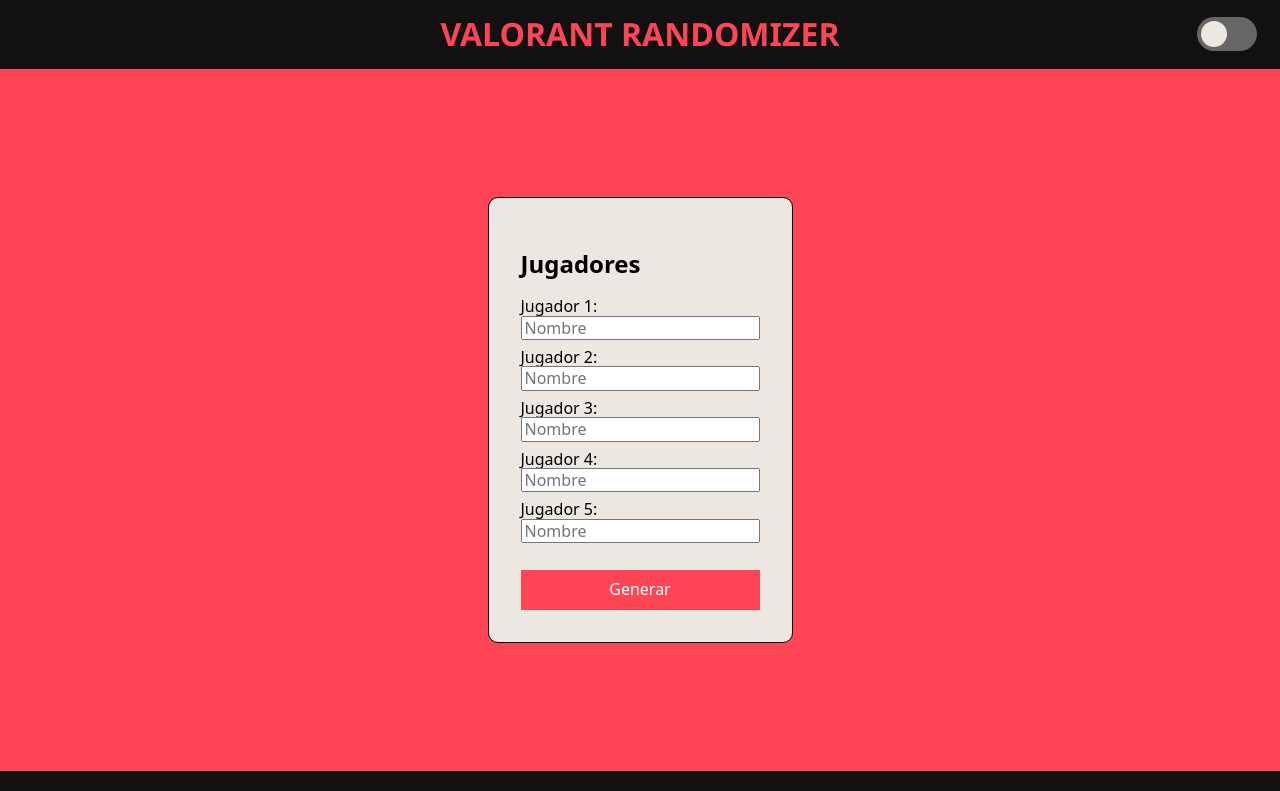
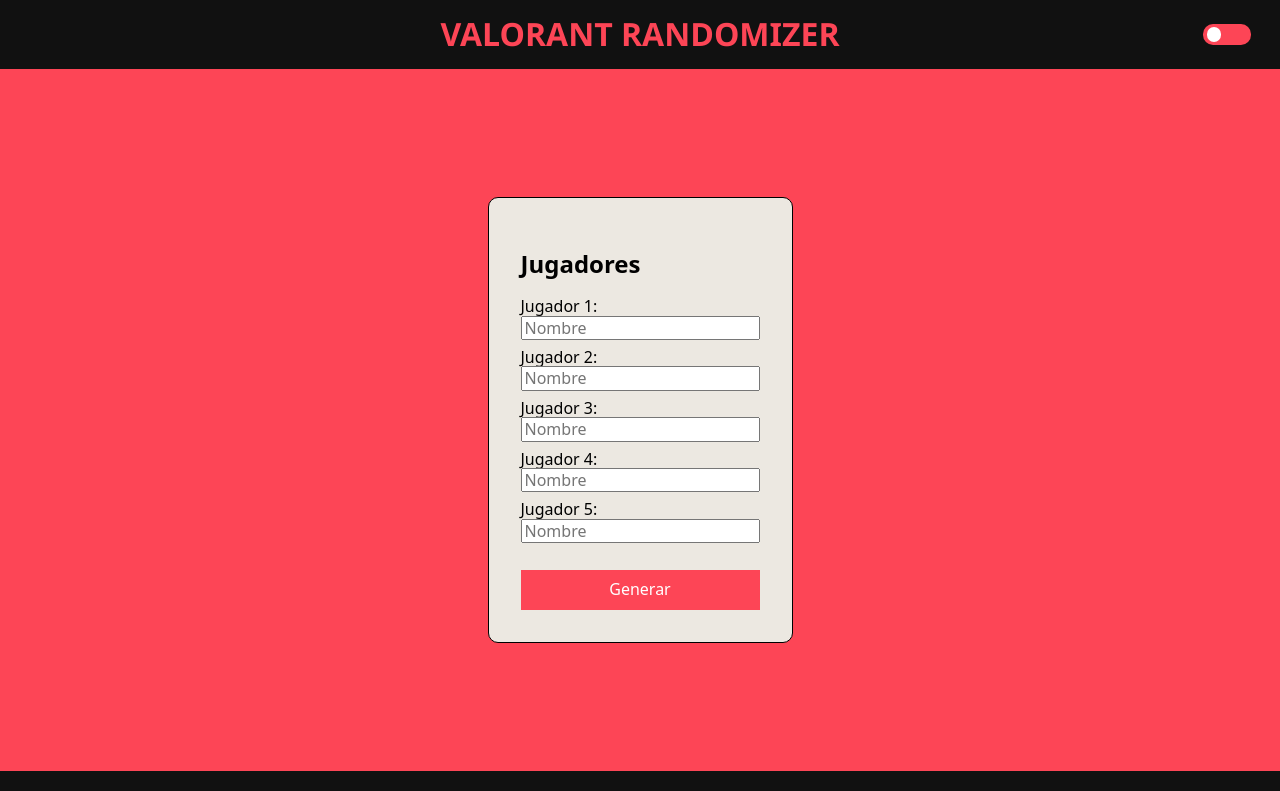
Before and after one commit to TutozGhub/Valorant-Randomizer-Web, a plain HTML site: page index.html in a window 1280 px wide. Shown: the top 791 px of the page. Drawn offline with Linux system fonts and the light colour scheme; no server answers.

Commit message:
mejora al slider del darkmode

```diff
--- a/style.css
+++ b/style.css
@@ -85,8 +85,8 @@ h2{
 .switch {
     position: relative;
     display: inline-block;
-    width: 60px;
-    height: 34px;
+    width: 3rem;
+    height: 1.3rem;
 }
 .switch input {
     opacity: 0;
@@ -100,31 +100,31 @@ h2{
     left: 0;
     right: 0;
     bottom: 0;
-    background-color: #666;
+    background-color: var(--Rojo1);
     -webkit-transition: .4s;
     transition: .4s;
 }
 .slider:before {
     position: absolute;
     content: "";
-    height: 26px;
-    width: 26px;
+    height: 0.9rem;
+    width: 0.9rem;
     left: 4px;
-    bottom: 4px;
-    background-color: var(--Blanco);
+    bottom: 3.2px;
+    background-color: white;
     -webkit-transition: .4s;
     transition: .4s;
 }
 input:checked + .slider {
-    background-color: #666;
+    background-color: gray;
 }
 input:checked + .slider:before {
-    -webkit-transform: translateX(26px);
-    -ms-transform: translateX(26px);
-    transform: translateX(26px);
+    -webkit-transform: translateX(25px);
+    -ms-transform: translateX(25px);
+    transform: translateX(25px);
 }
 .slider.round {
-    border-radius: 34px;
+    border-radius: 10px;
 }
 .slider.round:before {
     border-radius: 50%;
```
